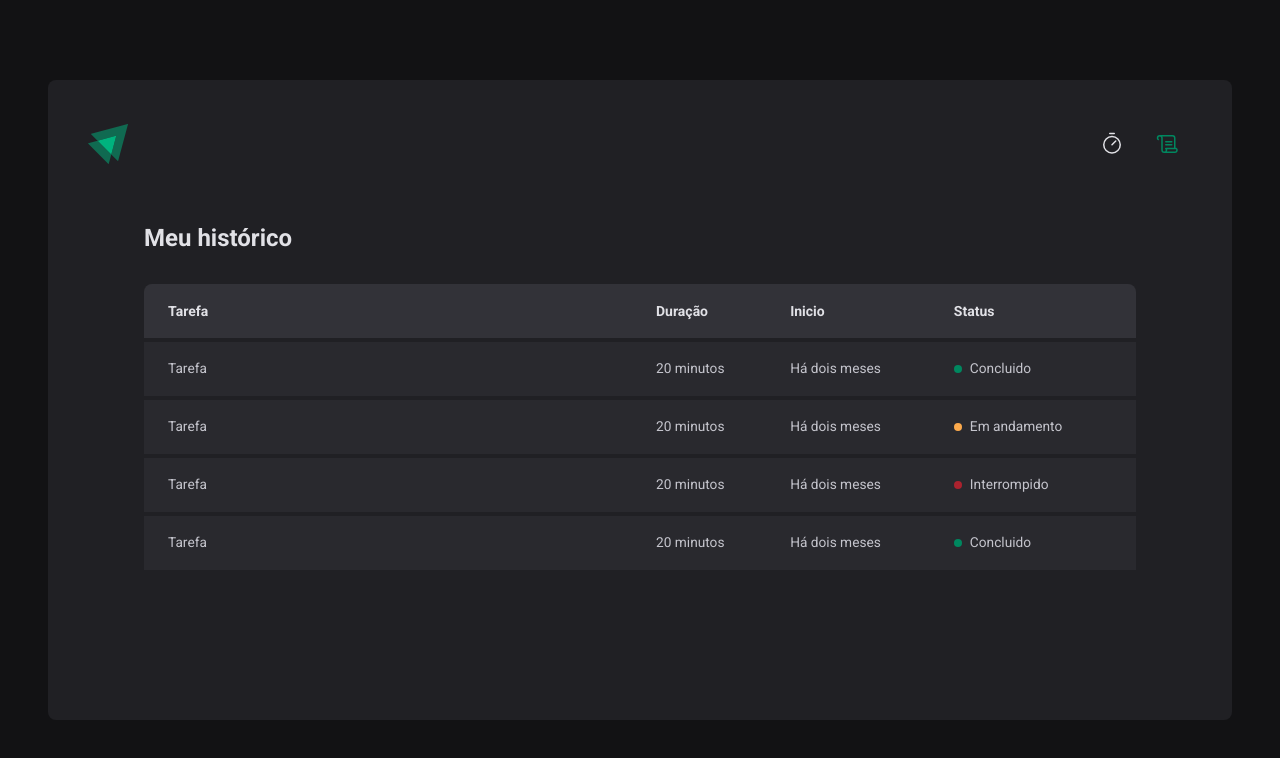
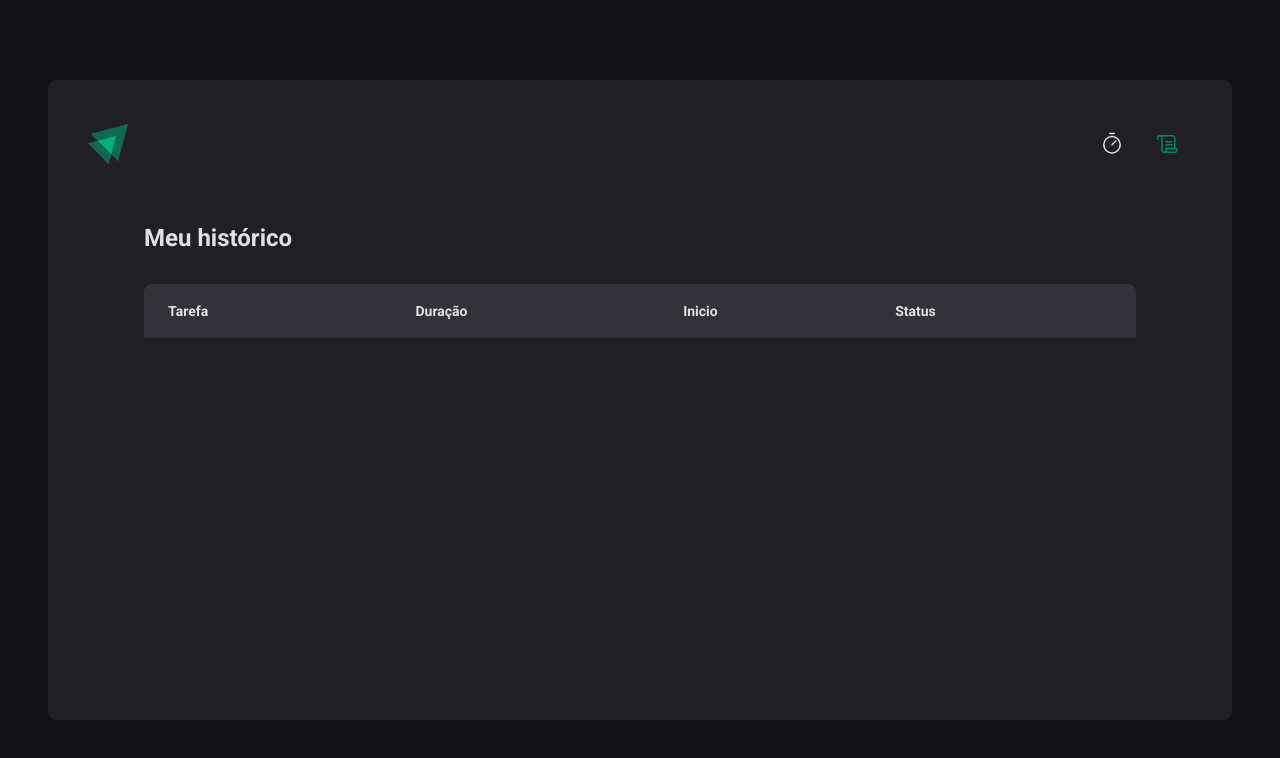
Before and after one commit to MoacyrBarata/timer, a React (Vite) app: page /history in a window 1280 px wide. Shown: the top 758 px of the page. Built offline with nearby package versions, Linux system fonts and the light colour scheme.

Commit message:
start useReduce

```diff
--- a/src/contexts/CyclesContext.tsx
+++ b/src/contexts/CyclesContext.tsx
@@ -1,4 +1,4 @@
-import { createContext, useState, type ReactNode } from "react";
+import { createContext, useState, useReducer, type ReactNode } from "react";
 
 interface CreateCycleData{
   task: string
@@ -34,25 +34,50 @@
   children: ReactNode
 }
 
-export function CyclesContextProvider({ children }:CyclesContextProviderProps ){
-  const [cycles, setCycles] = useState<Cycle[]>([])
-  const [activeCycleId, setActiveCycleId] = useState<string | null>(null)
+interface CyclesState{
+  cycles: Cycle[]
+  activeCycleId: number | null
+}
+
+export function CyclesContextProvider({
+  children
+}:CyclesContextProviderProps ){
+  const [cyclesState, dispatch] = useReducer((state: CyclesState, action: any) => {
+    if(action.type === 'ADD_NEW_CYCLE'){
+      return {
+        ...state,
+        cycles:[...state.cycles, action.payload.newCycle],
+        activeCycleId: action.payload.newCycle.id
+      }
+    }
+
+    if(action.type === 'INTERRUPT_CURRENT_CYCLE'){
+      return {
+        ...state,
+        cycles: state.cycles.map((cycle) => {
+          if(cycle.id === activeCycleId){
+            return { ...cycle, interruptedDate: new Date()}
+          } else{
+            return cycle
+          }
+        }),
+        activeCycleId: null,
+      }
+    }
+
+    return state
+  },{
+    cycles: [],
+    activeCycleId: null,
+  })
+
   const [amountSecondsPassed, setAmountSecondsPassed] = useState(0)
 
+  const {activeCycleId ,cycles } = cyclesState
   const activeCycle  = cycles.find((cycle) => cycle.id === activeCycleId)
 
   function setSecondsPassed(seconds: number) {
     setAmountSecondsPassed(seconds)
-  }
-
-  function markCurrentCycleAsFinished(){
-    setCycles((state) => state.map((cycle) => {
-      if(cycle.id === activeCycleId){
-        return { ...cycle, finishedDate: new Date()}
-      } else{
-        return cycle
-      }
-    }))
   }
 
   function createNewCycle(data: CreateCycleData){
@@ -65,22 +90,41 @@
       startDate: new Date()
     }
 
-    setCycles((state) => [...state, newCycle])
-    setActiveCycleId(id)
+    dispatch({
+      type: 'ADD_NEW_CYCLE',
+      payload: {
+        newCycle,
+      }
+    })
+    // setCycles((state) => [...state, newCycle])
     setAmountSecondsPassed(0)
 
   }
 
+  function markCurrentCycleAsFinished(){
+    dispatch({
+      type: 'MARK_CURRENT_CYCLE_AS_FINISHED',
+      payload: {
+        activeCycleId,
+      }
+    })
+    // setCycles((state) => state.map((cycle) => {
+    //   if(cycle.id === activeCycleId){
+    //     return { ...cycle, finishedDate: new Date()}
+    //   } else{
+    //     return cycle
+    //   }
+    // }))
+  }
+
   function interruptCurrentCycle(){
-    setCycles((state) => state.map((cycle) => {
-      if(cycle.id === activeCycleId){
-        return { ...cycle, interruptedDate: new Date()}
-      } else{
-        return cycle
+    dispatch({
+      type: 'INTERRUPT_CURRENT_CYCLE',
+      payload: {
+        activeCycleId,
       }
-    })),
+    })
 
-    setActiveCycleId(null)
   }
 
   return (
--- a/src/pages/History/index.tsx
+++ b/src/pages/History/index.tsx
@@ -1,9 +1,11 @@
 import { useContext } from "react";
 import { HistoryContainer, HistoryList, Status } from "./styles";
 import { CycleContext } from "../../contexts/CyclesContext"
+import { formatDistanceToNow } from "date-fns";
+import ptBR from "date-fns/locale/pt-BR"
 
 export function History(){
-  const {cycles} = useContext(CycleContext)
+  const { cycles } = useContext(CycleContext)
 
   return (
     <HistoryContainer>
@@ -20,38 +22,26 @@
             </tr>
           </thead>
           <tbody>
-            <tr>
-              <td>Tarefa</td>
-              <td>20 minutos</td>
-              <td>Há dois meses</td>
-              <td>
-                <Status statusColor="green">Concluido</Status>
-                </td>
-            </tr>
-            <tr>
-              <td>Tarefa</td>
-              <td>20 minutos</td>
-              <td>Há dois meses</td>
-              <td>
-                <Status statusColor="yellow">Em andamento</Status>
-                </td>
-            </tr>
-            <tr>
-              <td>Tarefa</td>
-              <td>20 minutos</td>
-              <td>Há dois meses</td>
-              <td>
-                <Status statusColor="red">Interrompido</Status>
-                </td>
-            </tr>
-            <tr>
-              <td>Tarefa</td>
-              <td>20 minutos</td>
-              <td>Há dois meses</td>
-              <td>
-                <Status statusColor="green">Concluido</Status>
-                </td>
-            </tr>
+            {
+              cycles.map( cycle =>{
+                return (
+                  <tr key ={cycle.id}>
+                    <td>{cycle.task}</td>
+                    <td>{cycle.minutesAmount} minutos</td>
+                    <td>{formatDistanceToNow(cycle.startDate,{
+                          addSuffix: true,
+                          locale:ptBR
+                        })}
+                    </td>
+                    <td>
+                      { cycle.finishedDate && <Status statusColor="green">Concluido</Status>}
+                      { cycle.interruptedDate && <Status statusColor="red">Interrompido</Status>}
+                      { (!cycle.interruptedDate && !cycle.finishedDate) && <Status statusColor="yellow">Em Andamento</Status>}
+                    </td>
+                  </tr>
+                )
+              })
+            }
           </tbody>
         </table>
 
```
